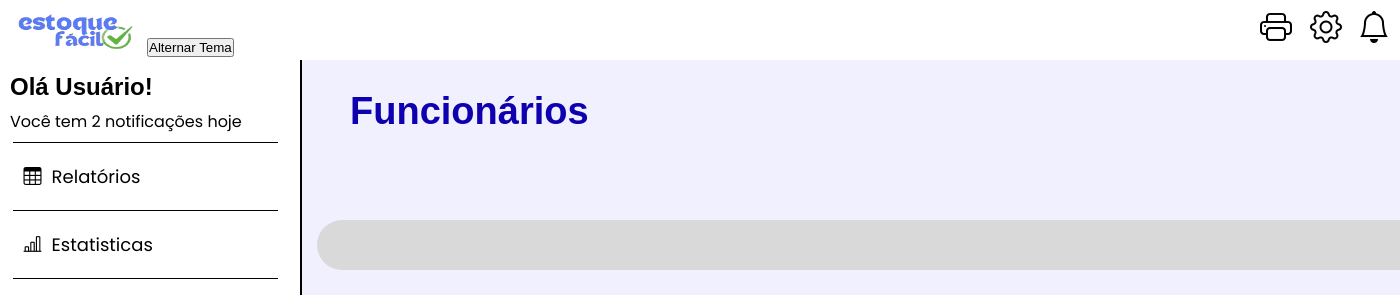
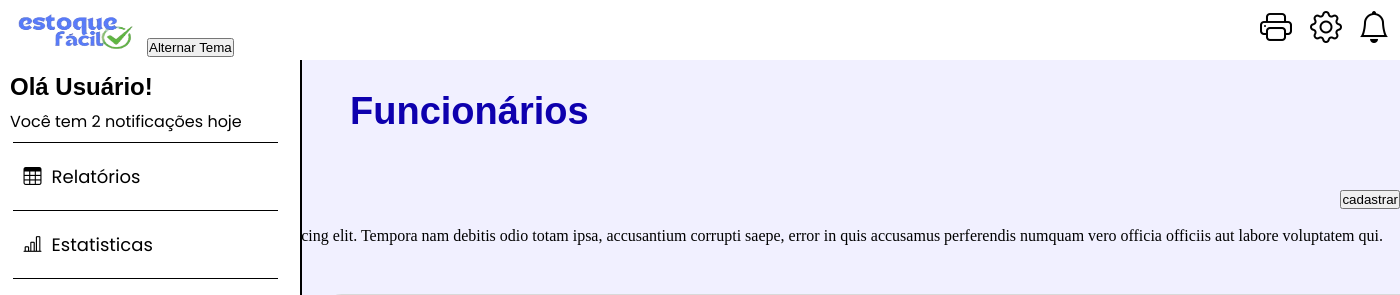
Before and after one commit to vitor742/FrontEF, a Django app: page /funcionarios/ in a window 1400 px wide; the page is wider, and only the part inside the window is pictured. Shown: the top 295 px of that part. Run offline with Django 5.2, Linux system fonts and the light colour scheme.

Commit message:
Tentativa de butao

```diff
--- /dev/null
+++ b/estoque_facil/static/js/funcionarios.js
@@ -0,0 +1,11 @@
+const button1 = document.querySelector("button")
+const modal = document.querySelector("dialog")
+const buttonClose = document.querySelector("dialogbutton")
+
+button.onclick = function(){
+    modal.show()
+}
+
+buttonClose.onclick = function(){
+    modal.close()
+}
--- a/estoque_facil/templates/funcionarios/funcionarios.html
+++ b/estoque_facil/templates/funcionarios/funcionarios.html
@@ -9,6 +9,7 @@
     <link rel="stylesheet" href="{% static 'css/style_funcionarios2.css' %}" />
     <link rel="stylesheet" href="https://cdn.jsdelivr.net/npm/bootstrap-icons@1.11.3/font/bootstrap-icons.min.css">
     <script src="{% static 'js/tema.js' %}" defer></script>
+    <script src="{% static 'js/funcionarios.js' %}" defer></script>
 </head>
 <body>
 <div id="damageControl">
@@ -134,11 +135,25 @@
     <div class="FuncionariosT">
         <b>Funcionários</b>
     </div>
+    <button style="float: right;">cadastrar</button>
+   <div class="popup-container">
+     <div class="popup-box">
+        <h1>hello word</h1>
+        <p> Lorem ipsum dolor sit amet consectetur adipisicing elit.
+            Tempora nam debitis odio totam ipsa, accusantium corrupti saepe, error in quis
+             accusamus perferendis numquam vero officia officiis aut labore voluptatem qui.</p>
+             <button class="close-btn">ok</button>
+     </div>
+   </div>
 
     <div id="searchContainer">
         <i class="bi bi-search"></i>
         <div class="searchBar"><input type="search" name="searchFuncionario" id="searchFuncionario"></div>
     </div>
+
+
+
+
 
 
         <div class="funcionariosContainer">
```
